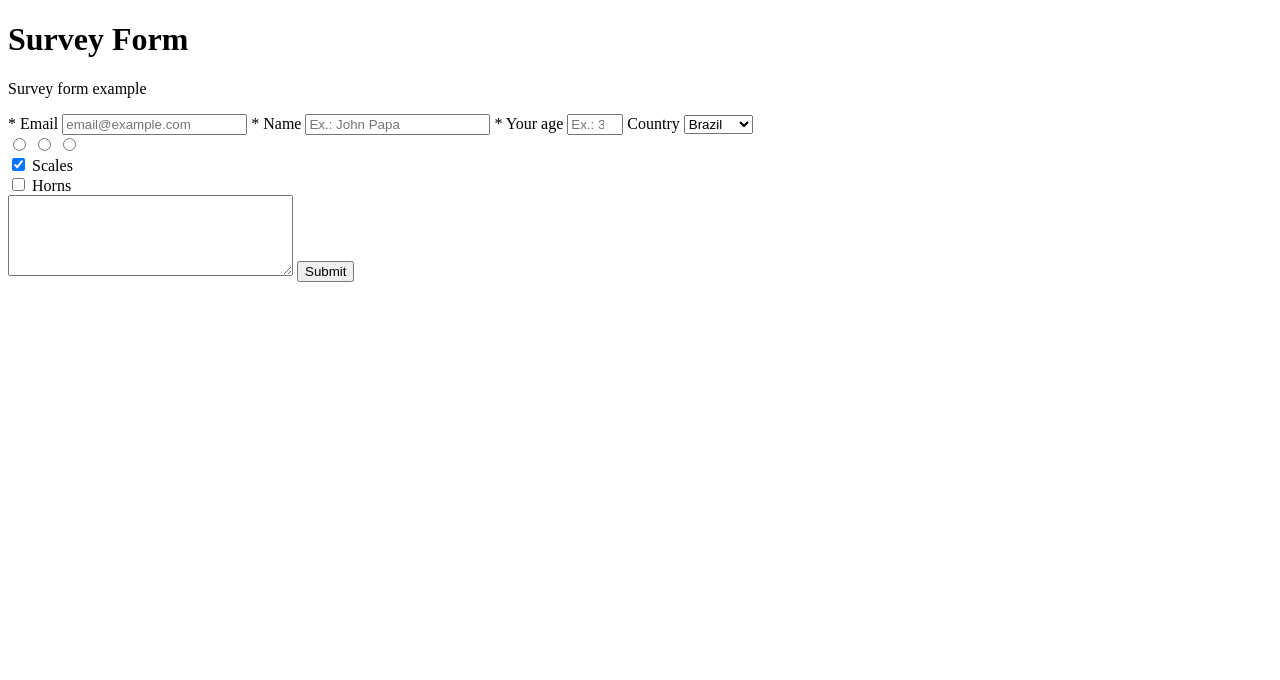
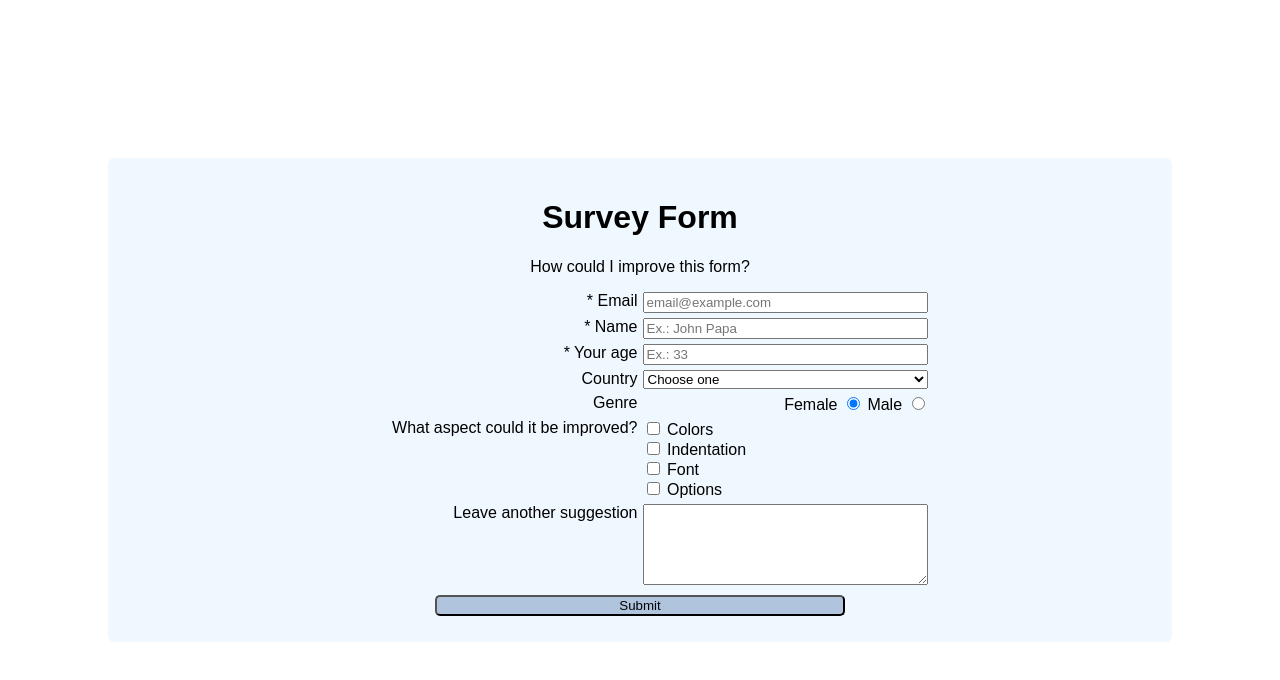
Before and after one commit to maiconm/FCC-Survey-Form, a plain HTML site: page index.html in a window 1280 px wide. Drawn offline with Linux system fonts and the light colour scheme.

Commit message:
Styling and html finishing

```diff
--- a/index.html
+++ b/index.html
@@ -1,19 +1,27 @@
 <!DOCTYPE html>
 <html lang="en">
   <head>
+    <link
+      rel="stylesheet"
+      type="text/css"
+      href="style.css"
+      media="screen"
+    />
     <title>Survey Form</title>
   </head>
   <body>
+    <main id="main">
       <script src="https://cdn.freecodecamp.org/testable-projects-fcc/v1/bundle.js"></script>
       <!--
         Hello Camper!
         For now, the test suite only works in Chrome! Please read the README below in the JS Editor before beginning. Feel free to delete this message once you have read it. Good luck and Happy Coding!
         - The freeCodeCamp Team
       -->
-    <main id="main">
       <h1 id="title">Survey Form</h1>
-      <p id="description">Survey form example</p>
+      <p id="description">How could I improve this form?</p>
       <form id="survey-form">
+        <div class="grid-align">
+
           <label
             id="email-label"
             for="email"
@@ -58,6 +66,9 @@
             Country
           </label>
           <select id="dropdown">
+            <option value="none">
+              Choose one
+            </option>
             <option value="Brazil">
               Brazil
             </option>
@@ -65,52 +76,91 @@
               Canada
             </option>
           </select>
-        <div>
+          <label
+            id="radio-label"
+            for="options"
+          >
+            Genre
+          </label>
+          <div id="options">
+            <label for="female">
+              Female
+            </label>
             <input
-            value="1"
+              checked
+              id="female"
+              value="female"
               name="radio-group"
               type="radio"
             />
+              <label for="male">
+                Male
+              </label>
             <input
-            value="2"
-            name="radio-group"
-            type="radio"
-          />
-          <input
-            value="3"
+              value="male"
               name="radio-group"
               type="radio"
             />
           </div>
-        <div>
+          <label for="checkbox">
+            What aspect could it be improved?
+          </label>
+          <div class="checkboxes">
+            <div id="checkbox">
               <input
-            value="2"
+                value="colors"
                 type="checkbox"
-            id="scales"
-            name="scales"
-            checked
+                id="colors"
+                name="colors"
               >
-          <label for="scales">
-            Scales
+              <label for="colors">
+                Colors
               </label>
             </div>
             <div>
               <input
-            value="1"
+                value="indentation"
                 type="checkbox"
-            id="horns"
-            name="horns"
+                id="indentation"
+                name="indentation"
               >
-          <label for="horns">
-            Horns
+              <label for="indentation">
+                Indentation
               </label>
             </div>
+            <div>
+              <input
+                value="font"
+                type="checkbox"
+                id="font"
+                name="font"
+              >
+              <label for="font">
+                Font
+              </label>
+            </div>
+            <div>
+              <input
+                value="options"
+                type="checkbox"
+                id="options"
+                name="options"
+              >
+              <label for="options">
+                Options
+              </label>
+            </div>
+          </div>
+          <label for="suggestion">
+            Leave another suggestion
+          </label>
           <textarea
-          id="story"
-          name="story"
+            id="suggestion"
+            name="suggestion"
             rows="5"
             cols="33"
           ></textarea>
+        </div>
         <button
           id="submit"
           type="submit"
--- /dev/null
+++ b/style.css
@@ -0,0 +1,50 @@
+* {
+  font-family: Arial, Helvetica, sans-serif;
+}
+
+body {
+  margin: 0;
+  display: grid;
+  height: 100vh;
+  place-items: center;
+}
+
+main {
+  background-color: aliceblue;
+  border-radius: 6px;
+  padding: 20px;
+  width: 80vw;
+}
+
+#title, #description {
+  text-align: center;
+}
+
+#survey-form {
+  display: grid;
+  grid-template-rows: 9fr 1fr;
+  gap: 5px;
+  place-items: center;
+}
+
+.grid-align {
+  display: grid;
+  gap: 5px;
+  grid-template-columns: 1fr 1fr;
+  grid-template-rows: repeat(7, auto);
+  text-align: end;
+}
+
+.checkboxes {
+  text-align: start;
+}
+
+textarea {
+  resize:vertical;
+}
+
+#submit {
+  background-color: lightsteelblue;
+  border-radius: 5px;
+  width: 40%;
+}
```
Lines whose indentation alone changed are shown as unchanged.
